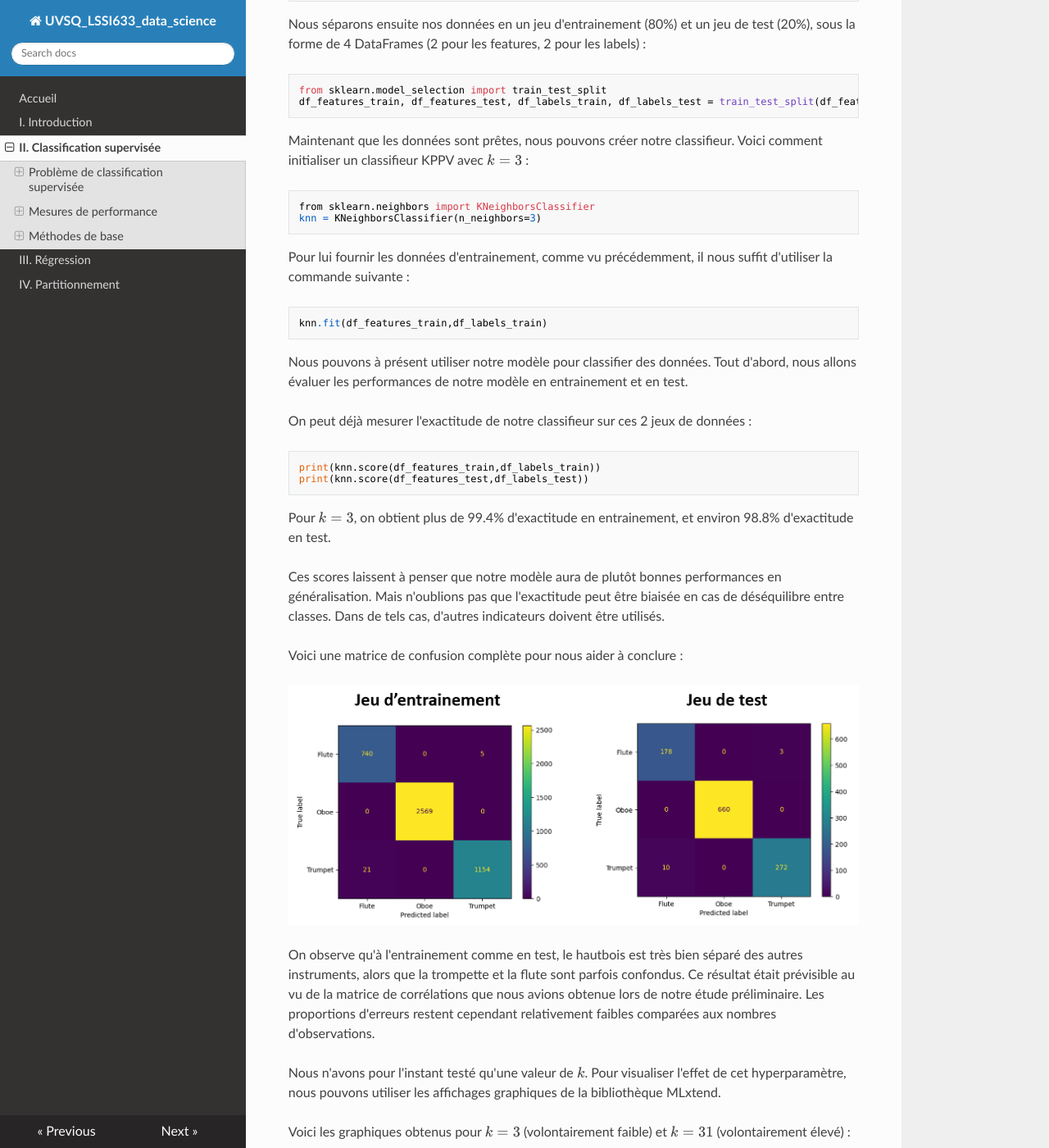
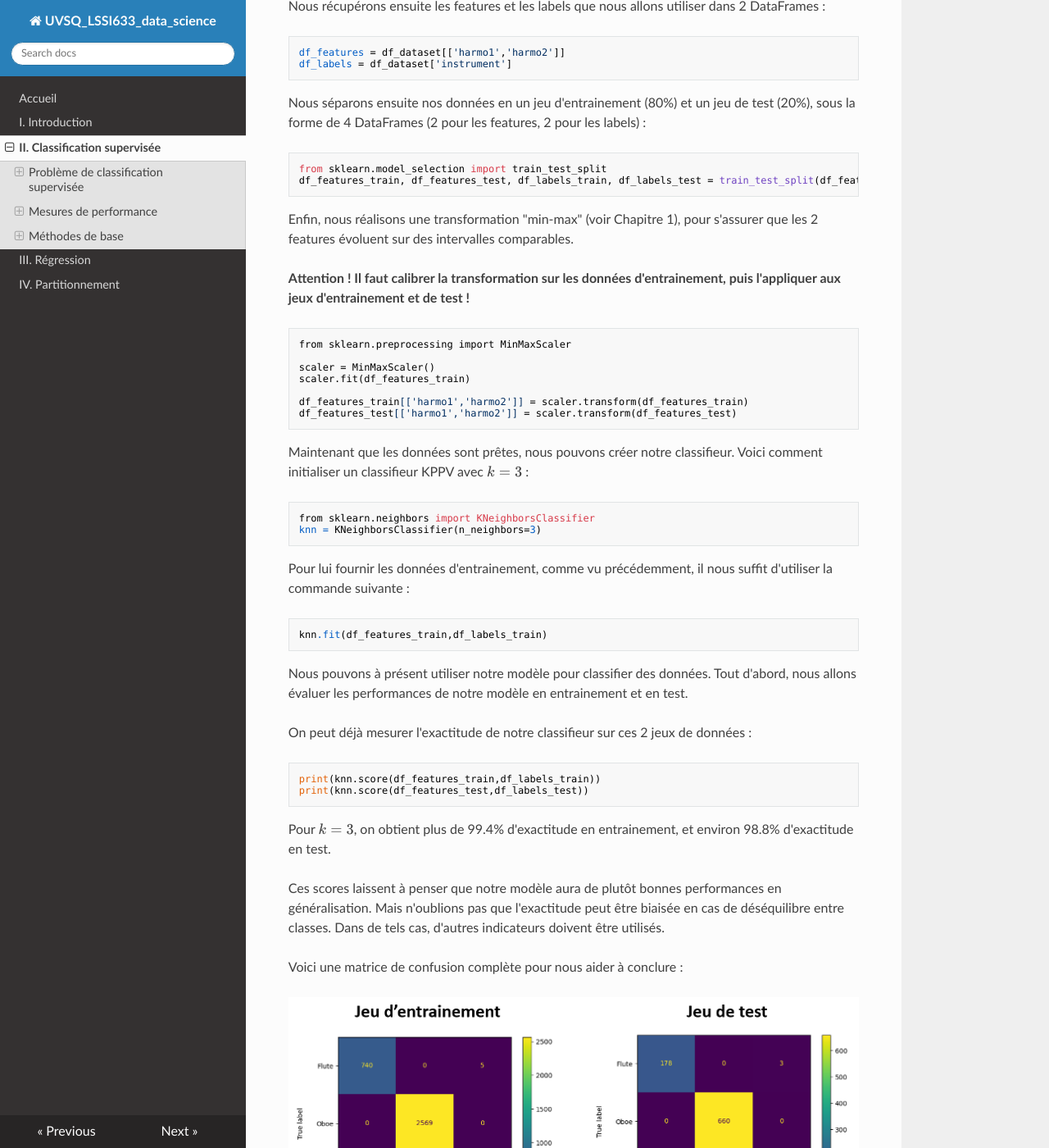
Before and after one commit to NicOudart/UVSQ_LSSI633_data_science, an MkDocs documentation site: the page built from docs/Chap2_Classification_supervisee.md, in a window 1280 px wide and 1400 px high, scrolled down 31451 px. Shown: the whole window at 82% size. Built offline with MkDocs 1.6.1, drawn with Linux system fonts in a browser that asks for light colours; nearby versions of some CDN libraries; some of the changed text lies outside the part shown.

Commit message:
-Fixing examples in Chapter 2. -Minor fix in Chapter 2 and 4.

```diff
--- a/docs/Chap2_Classification_supervisee.md
+++ b/docs/Chap2_Classification_supervisee.md
@@ -130,7 +130,7 @@ import pandas as pd
 df_dataset = pd.read_csv(input_path)
 ~~~
 
-Il est possible avec Seaborn d'afficher ces données sous la forme d'une **matrice de corrélations**, avec chaque classe d'une couleur différente.
+Il est possible avec Seaborn d'afficher ces données sous la forme d'une **matrice de nuages de points**, avec chaque classe d'une couleur différente.
 Ce type de représentation permet de vérifier la séparabilité des différentes classes à partir des features sélectionnés.
 
 Voici la commande Seaborn :
@@ -895,6 +895,9 @@ encoder = LabelEncoder()
 df_dataset['instrument'] = encoder.fit_transform(df_dataset['instrument'])
 ~~~
 
+Comme les KPPV se contentent de calculer des distances sur les features, on peut utiliser un encodage par étiquette malgré le fait que nos labels ne sont pas ordinaux.
+**Attention :** pour les méthodes utilisant une fonction de coût sur les labels, un encodage "one-hot" devra être utilisé !
+
 Nous récupérons ensuite les features et les labels que nous allons utiliser dans 2 DataFrames :
 
 ~~~
@@ -907,6 +910,20 @@ Nous séparons ensuite nos données en un jeu d'entrainement (80%) et un jeu de
 ~~~
 from sklearn.model_selection import train_test_split
 df_features_train, df_features_test, df_labels_train, df_labels_test = train_test_split(df_features,df_labels,test_size=0.2,random_state=0)
+~~~
+
+Enfin, nous réalisons une transformation "min-max" (voir Chapitre 1), pour s'assurer que les 2 features évoluent sur des intervalles comparables.
+
+**Attention ! Il faut calibrer la transformation sur les données d'entrainement, puis l'appliquer aux jeux d'entrainement et de test !**
+
+~~~
+from sklearn.preprocessing import MinMaxScaler
+
+scaler = MinMaxScaler()
+scaler.fit(df_features_train)
+
+df_features_train[['harmo1','harmo2']] = scaler.transform(df_features_train)
+df_features_test[['harmo1','harmo2']] = scaler.transform(df_features_test)
 ~~~
 
 Maintenant que les données sont prêtes, nous pouvons créer notre classifieur.
@@ -944,7 +961,7 @@ Voici une matrice de confusion complète pour nous aider à conclure :
 ![Exemple de matrice de confusion](img/Chap2_exemple_matrice_confusion_2.png)
 
 On observe qu'à l'entrainement comme en test, le hautbois est très bien séparé des autres instruments, alors que la trompette et la flute sont parfois confondus.
-Ce résultat était prévisible au vu de la matrice de corrélations que nous avions obtenue lors de notre étude préliminaire.
+Ce résultat était prévisible au vu de la matrice de nuages de points que nous avions obtenue lors de notre étude préliminaire.
 Les proportions d'erreurs restent cependant relativement faibles comparées aux nombres d'observations.
 
 Nous n'avons pour l'instant testé qu'une valeur de $k$.
@@ -1271,16 +1288,18 @@ from sklearn.model_selection import train_test_split
 df_features_train, df_features_test, df_labels_train, df_labels_test = train_test_split(df_features,df_labels,test_size=0.2,random_state=0)
 ~~~
 
-Afin d'aider le PMC à converger, nous allons effectuer une transformation min-max (voir Chapitre 1).
+Afin d'aider le PMC à converger, nous allons effectuer une transformation min-max (voir Chapitre 1) afin de s'assurer que les 3 features évoluent sur des intervalles comparables.
 
 **Attention ! Il faut calibrer la transformation sur les données d'entrainement, puis l'appliquer aux jeux d'entrainement et de test !**
 
 ~~~
 from sklearn.preprocessing import MinMaxScaler
+
 scaler = MinMaxScaler()
 scaler.fit(df_features_train)
-df_features_train = scaler.transform(df_features_train)
-df_features_test = scaler.transform(df_features_test)
+
+df_features_train[['harmo1','harmo2','harmo3']] = scaler.transform(df_features_train)
+df_features_test[['harmo1','harmo2','harmo3']] = scaler.transform(df_features_test)
 ~~~
 
 Maintenant que les données sont prêtes, nous pouvons créer notre classifieur.
```
Also changed, not shown: docs/Chap4_Partitionnement.md (+5 -3 lines).
